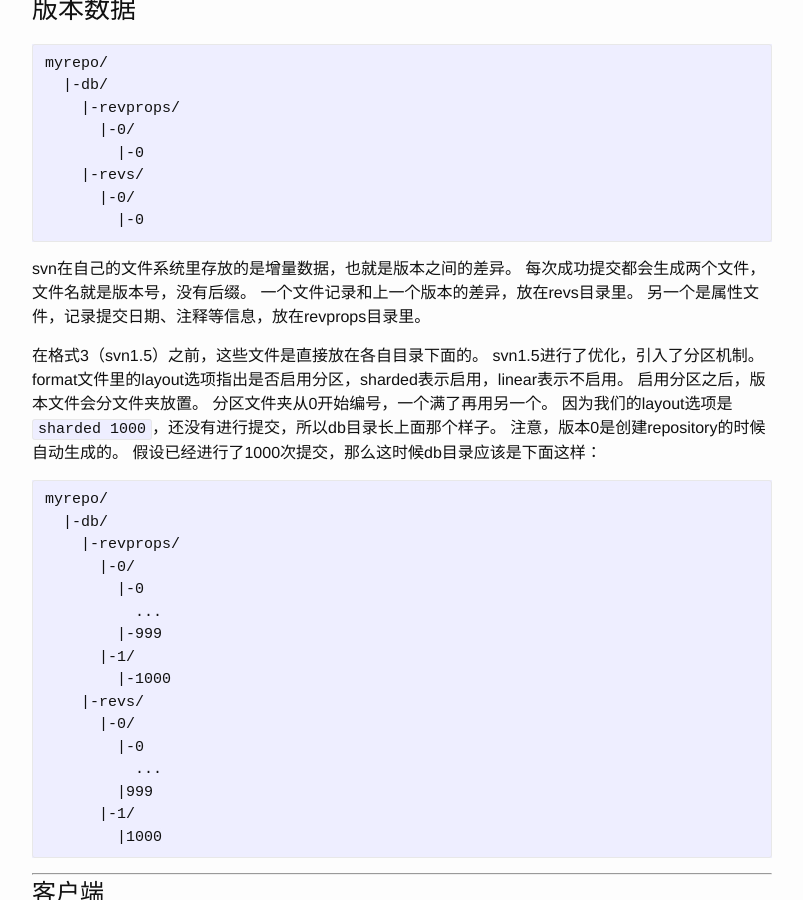
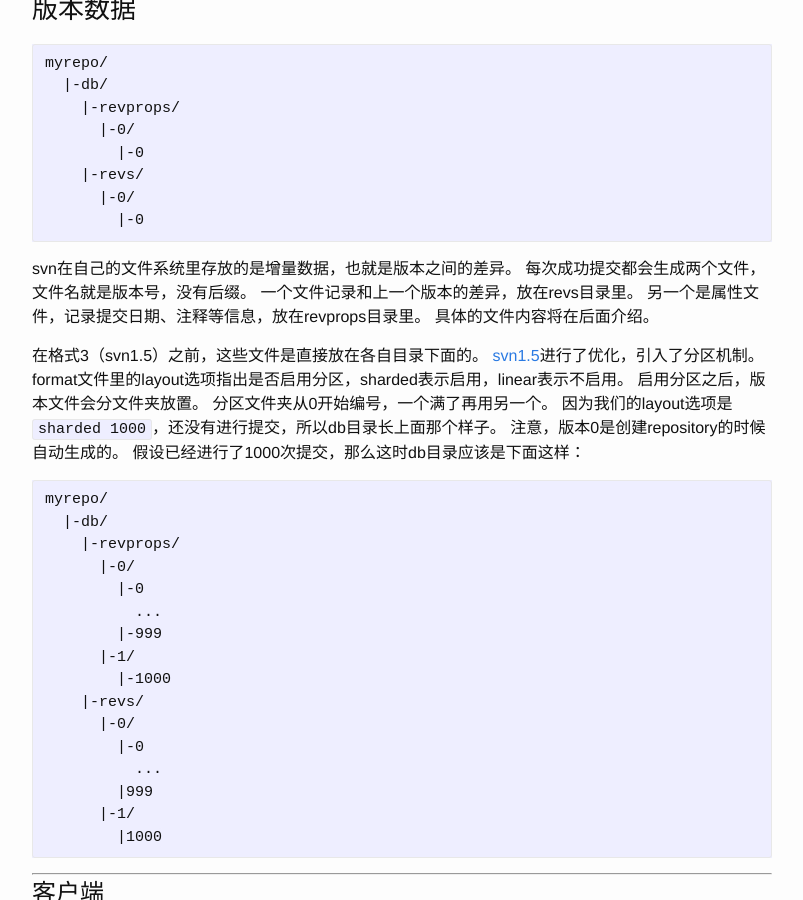
Before and after one commit to 777404/myblog, a Jekyll site: the page built from blog/_posts/2015-11-12-how-svn-works.md, in a window 1280 px wide and 900 px high, scrolled down 4505 px. Shown: the whole window, without its empty margins (238-1041 px from the left). Built offline with Jekyll 4.4.1, drawn with Linux system fonts in a browser that asks for light colours; Markdown is read by kramdown in place of the engine named in the settings.

Commit message:
save work

````diff
--- a/blog/_posts/how-svn-works/server/02-fsfs-structure.md
+++ b/blog/_posts/how-svn-works/server/02-fsfs-structure.md
@@ -107,15 +107,16 @@ svn在自己的文件系统里存放的是增量数据，也就是版本之间
 每次成功提交都会生成两个文件，文件名就是版本号，没有后缀。
 一个文件记录和上一个版本的差异，放在revs目录里。
 另一个是属性文件，记录提交日期、注释等信息，放在revprops目录里。
+具体的文件内容将在后面介绍。
 
 在格式3（svn1.5）之前，这些文件是直接放在各自目录下面的。
-svn1.5进行了优化，引入了分区机制。
+[svn1.5](http://subversion.apache.org/docs/release-notes/1.5.html#fsfs-sharding)进行了优化，引入了分区机制。
 format文件里的layout选项指出是否启用分区，sharded表示启用，linear表示不启用。
 启用分区之后，版本文件会分文件夹放置。
 分区文件夹从0开始编号，一个满了再用另一个。
 因为我们的layout选项是`sharded 1000`，还没有进行提交，所以db目录长上面那个样子。
 注意，版本0是创建repository的时候自动生成的。
-假设已经进行了1000次提交，那么这时候db目录应该是下面这样：
+假设已经进行了1000次提交，那么这时db目录应该是下面这样：
 
 ```
 myrepo/
````
